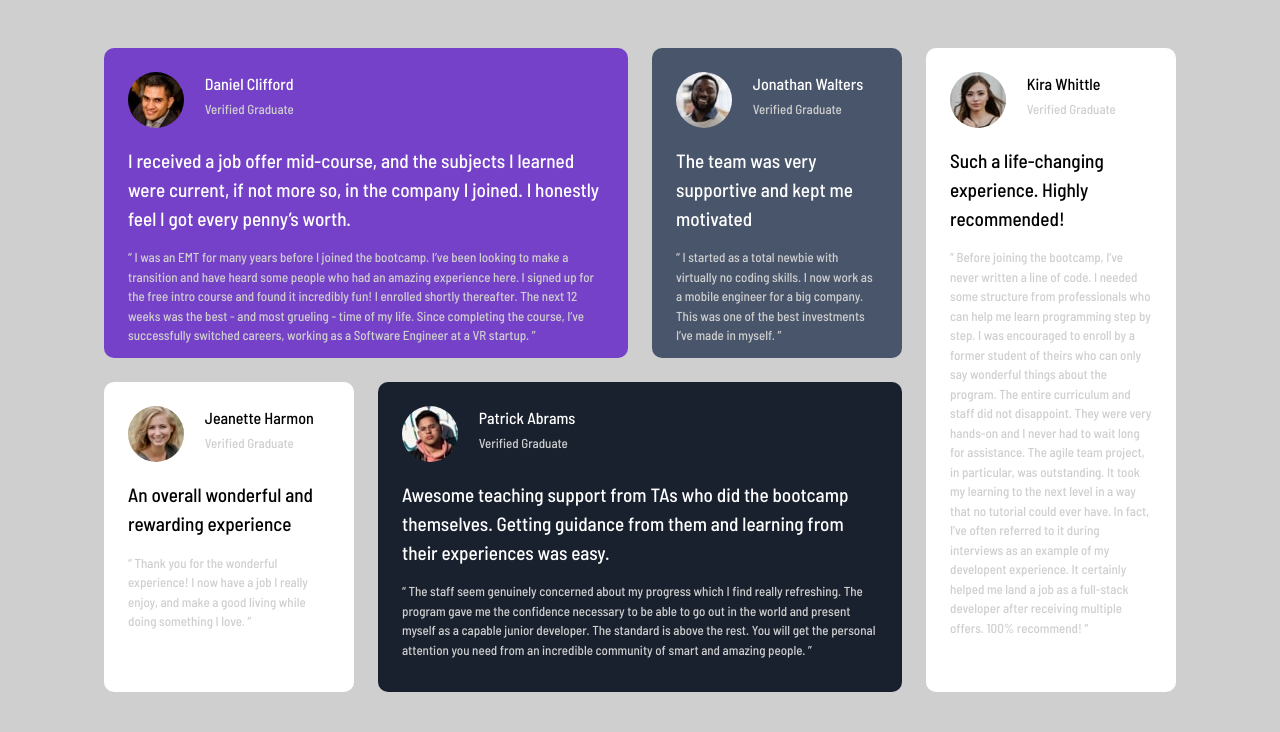
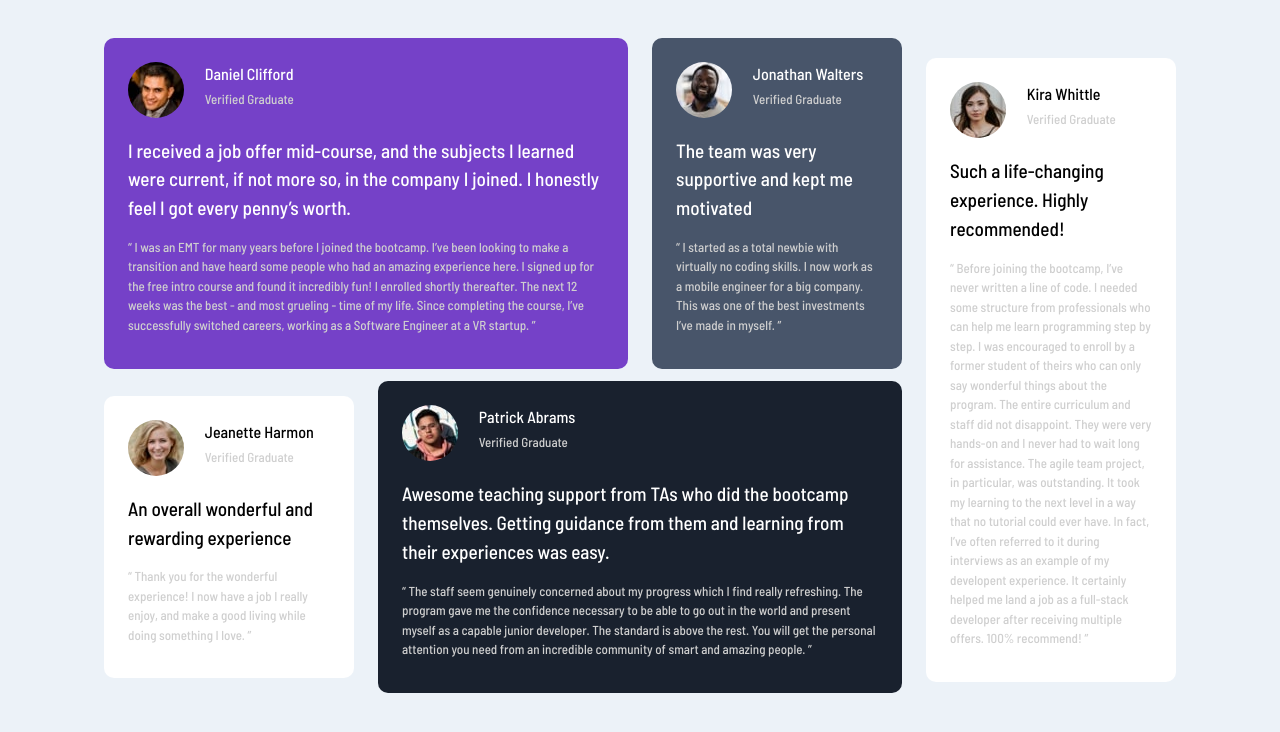
Before and after one commit to cyberdiego33/testimonial-grid-section, a plain HTML site: page index.html in a window 1280 px wide. Drawn offline with Linux system fonts and the light colour scheme.

Commit message:
Update adding background color and centering with align items

```diff
--- a/styles.css
+++ b/styles.css
@@ -19,7 +19,7 @@ body {
     line-height: 1.5;
     padding: 2em 0;
     font-family: 'barlow semi condensed';
-    background-color: hsl(0, 0%, 81%);
+    background-color: hsl(210, 46%, 95%);
 }
 .container {
     margin: 0 auto;
@@ -99,6 +99,7 @@ p {
         "card-4 card-4"
         "card-5 card-5";
         justify-content: center;
+        align-items: center;
     }
 }
 @media screen and ( min-width: 1200px ) {
```
